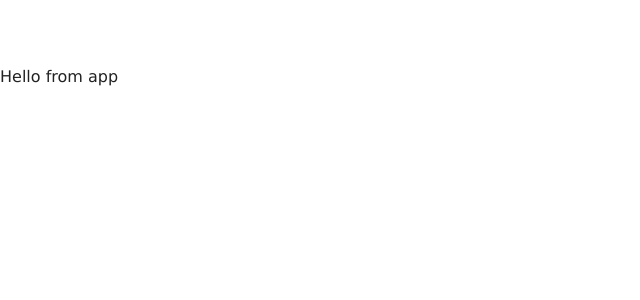
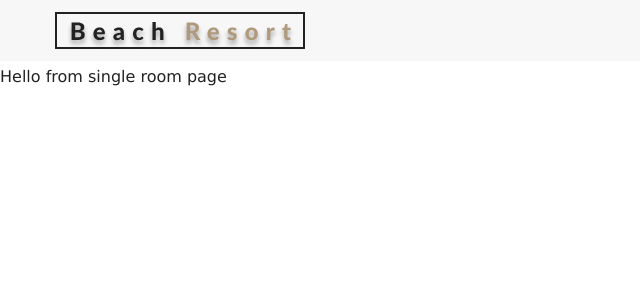
Before and after one commit to hamedjbbri/vancity-hotel-reactjs, a React (Create React App) app: page /rooms/1 in a window 1280 px wide. Shown: the top 300 px of the page, without its empty margins (0-640 px from the left). Built offline with nearby package versions, Linux system fonts and the light colour scheme.

Commit message:
Components folder structure && navbar

```diff
--- a/src/App.css
+++ b/src/App.css
@@ -112,8 +112,8 @@ h6 {
   color: var(--primaryColor);
 }
 .nav-links {
-  height: 0;
-  overflow: hidden;
+  /* height: 0;
+  overflow: hidden; */
   transition: var(--mainTransition);
   list-style-type: none;
 }
--- a/src/App.js
+++ b/src/App.js
@@ -1,11 +1,27 @@
 import React from 'react';
 import './App.css';
 
+import Home from './pages/Home'
+import Rooms from './pages/Rooms'
+import Error from './pages/Error'
+import SingleRoom from './pages/SingleRoom'
+
+import {Route, Switch} from 'react-router-dom';
+
+import Navbar from './components/Navbar'
+
 function App() {
   return (
-     <>
-     Hello from app
-     </>
+    <>
+      <Navbar />
+      <Switch>
+      <Route exact path="/" component={Home} />
+      <Route exact path="/rooms/" component={Rooms} />
+      <Route exact path="/rooms/:slug" component={SingleRoom} />
+      <Route component={Error}/>
+      </Switch>
+
+    </>
   );
 }
 
--- /dev/null
+++ b/src/components/Navbar.js
@@ -0,0 +1,33 @@
+import React, { Component } from 'react';
+import logo from '../images/logo.svg';
+import { FaAlignRight } from 'react-icons/fa'
+import {Link} from 'react-router-dom';
+
+
+
+
+
+
+export default class Navbar extends Component {
+    state= {
+        isOpen: false
+    }
+
+    handleToggle = () => {
+        this.setState({ isOpen: !this.state.isOpen })
+    }
+
+
+    render() {
+        return (
+            <nav className="navbar">
+                <div className="nav-center">
+                    <div className="nav-header"></div>
+                    <Link ro="/"/>
+                    <img src={logo} alt="Beach Resort" />
+
+                </div>
+            </nav>
+        )
+    }
+}
--- a/src/index.js
+++ b/src/index.js
@@ -1,13 +1,15 @@
 import React from 'react';
 import ReactDOM from 'react-dom';
 import './index.css';
+import { BrowserRouter as Router} from 'react-router-dom';
 import App from './App';
 import reportWebVitals from './reportWebVitals';
 
 ReactDOM.render(
-  <React.StrictMode>
-    <App />
-  </React.StrictMode>,
+  <Router>
+     <App />
+  </Router>
+  ,
   document.getElementById('root')
 );
 
--- /dev/null
+++ b/src/pages/Error.js
@@ -0,0 +1,9 @@
+import React from 'react'
+
+export default function Error() {
+    return (
+        <div>
+            Hello from error page
+        </div>
+    )
+}
--- /dev/null
+++ b/src/pages/Home.js
@@ -0,0 +1,5 @@
+import React from 'react';
+
+export default function Home() {
+    return <div> Hello from home page</div>;
+}
--- /dev/null
+++ b/src/pages/Rooms.js
@@ -0,0 +1,11 @@
+import React from 'react'
+
+  const Rooms = () => {
+    return (
+        <div>
+            Hello From rooms page
+        </div>
+    )
+}
+
+export default Rooms;
--- /dev/null
+++ b/src/pages/SingleRoom.js
@@ -0,0 +1,11 @@
+import React, { Component } from 'react'
+
+export default class SingleRoom extends Component {
+    render() {
+        return (
+            <div>
+                Hello from single room page
+            </div>
+        )
+    }
+}
```
